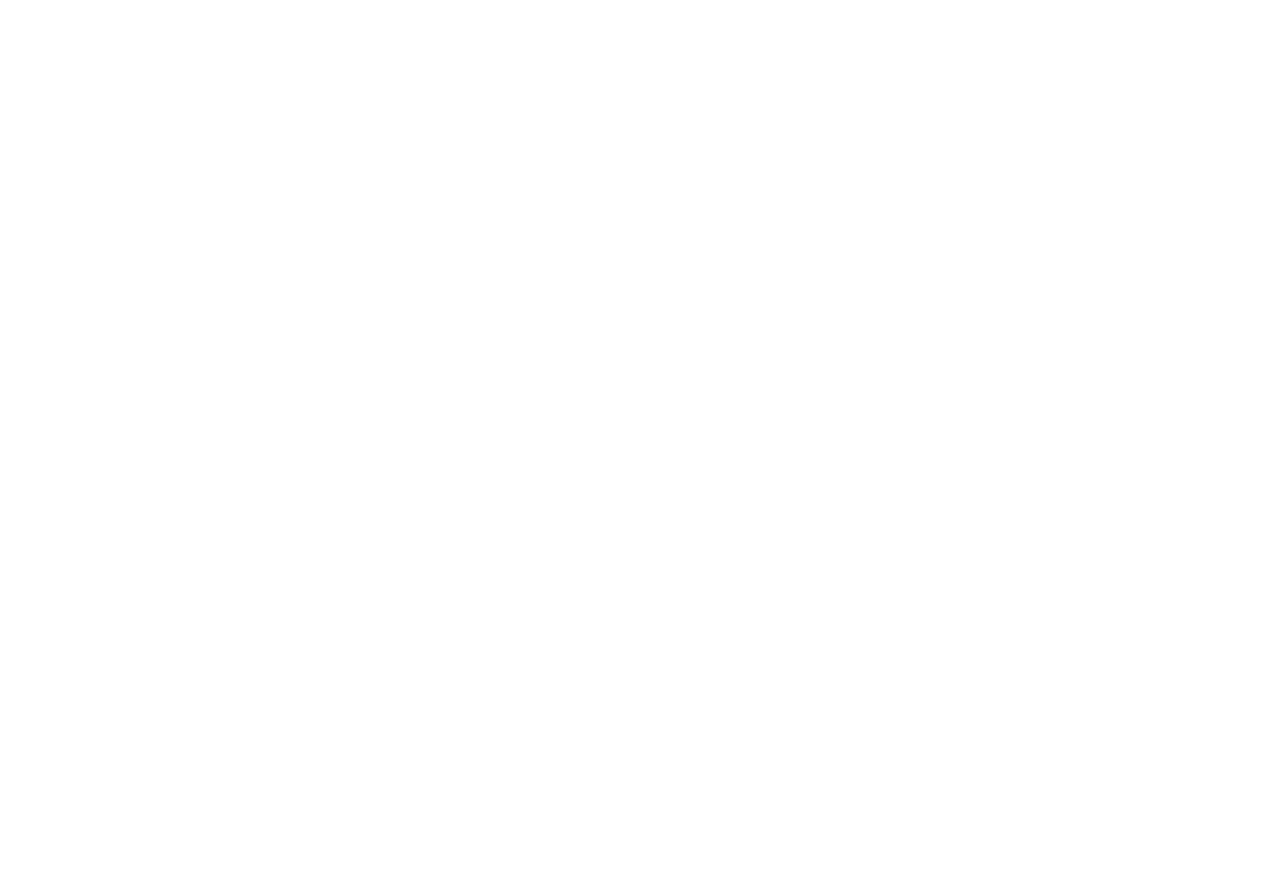
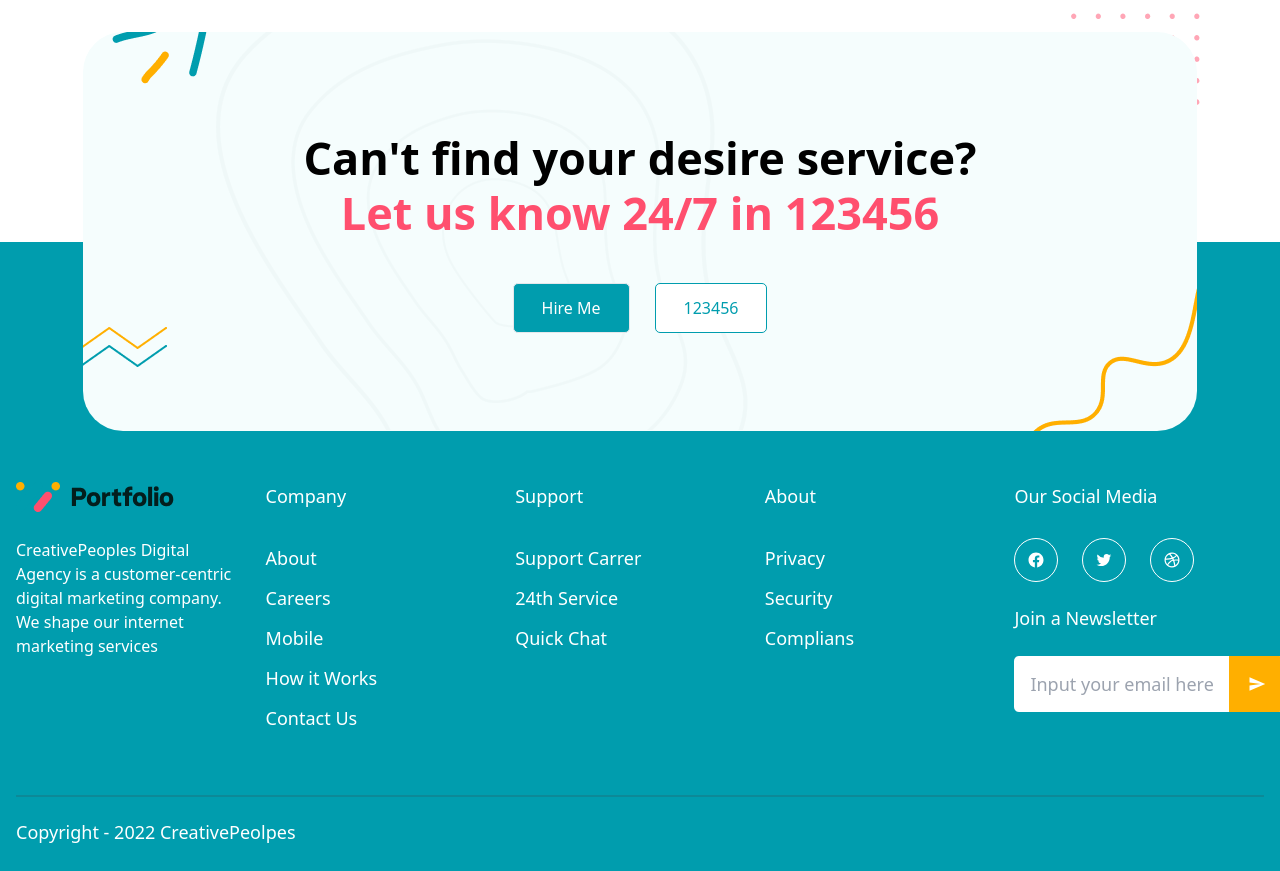
Before and after one commit to jahidhasan136/designer-developer-portfolio, a Next.js app: page / in a window 1280 px wide. Shown: the part 2721-3592 px from the top of the page. Before the commit the page ends 2453 px from the top, so only its background shows below. Built offline with nearby package versions, Linux system fonts and the light colour scheme.

Commit message:
working process and footer section responsive for all device

```diff
--- a/app/component/Footer/Footer.jsx
+++ b/app/component/Footer/Footer.jsx
@@ -11,58 +11,58 @@
 
 const Footer = () => {
     return (
-        <div className='text-white relative mt-[493px]'>
-            <div className='container absolute -top-1/3 left-0 right-0 inline-flex '>
-                    <img className='absolute -z-10 right-20 -top-10' src={bgDot.src} alt="" />
-                <div className='bg-[#F5FDFD] px-[220px] py-[98px] text-center rounded-[40px] mx-auto relative z-10'>
+        <div className='text-white relative mt-[180px] md:mt-[280px] lg:mt-[393px] xl:mt-[493px]'>
+            <div className='container absolute -top-24 lg:-top-1/3 left-0 right-0 inline-flex '>
+                <img className='absolute hidden md:flex -z-10 right-20 -top-10' src={bgDot.src} alt="" />
+                <div className='bg-[#F5FDFD] px-[20px] md:px-[120px] lg:px-[220px] py-[38px] md:py-[78px] lg:py-[98px] text-center rounded-lg md:rounded-[40px] mx-auto relative z-10'>
                     <img className='absolute -z-10 top-0 left-8' src={bgCall.src} alt="" />
                     <img className='absolute -z-10 bottom-0 right-0' src={bgRight.src} alt="" />
                     <img className='absolute -z-10 top-0 left-7' src={topLeft.src} alt="" />
                     <img className='absolute -z-10 bottom-16 left-0' src={bottomLeft.src} alt="" />
-                    <h1 className='text-black text-[45px] font-bold mb-[43px] leading-[55px]'>Can't find your desire service? <br /> <span className='text-[#FF4F6E]'>Let us know 24/7 in 123456</span></h1>
+                    <h1 className='text-black text-lg md:text-2xl lg:text-[32px] xl:text-[45px] font-bold mb-3 md:mb-6 lg:mb-[33px] xl:mb-[43px] lg:leading-[45px] xl:leading-[55px]'>Can't find your desire service? <br /> <span className='text-[#FF4F6E]'>Let us know 24/7 in 123456</span></h1>
                     <div className='flex gap-[25px] justify-center'>
-                        <Link href='/' className='primary-btn'>Hire Me</Link>
-                        <Link href='/' className='bg-white px-7 py-3 border border-[#009DAE] rounded-[5px] text-[#009DAE] hover:text-white hover:bg-[#009DAE] transition-all'>123456</Link>
+                        <Link href='/' className='primary-btn text-sm md:text-base'>Hire Me</Link>
+                        <Link href='/' className='bg-white px-7 py-3 border border-[#009DAE] rounded-[5px] text-[#009DAE] hover:text-white hover:bg-[#009DAE] transition-all text-sm md:text-base'>123456</Link>
                     </div>
                 </div>
             </div>
-            <div className='bg-[#009DAE] pt-[120px]'>
+            <div className='bg-[#009DAE] pt-[120px] md:pt-[220px] lg:pt-[120px]'>
                 <div className='container'>
-                    <div className='flex justify-between pt-[120px]'>
-                        <div className='w-[272px]'>
+                    <div className='grid md:grid-cols-3 lg:grid-cols-4 xl:grid-cols-5 gap-[30px] md:gap-[49px] lg:gap-0 justify-between lg:pt-[120px]'>
+                        <div className='w-[272px] pr-10'>
                             <img className='mb-[26px]' src={logo.src} alt="" />
                             <p className='text-base'>
                                 CreativePeoples Digital Agency is a customer-centric digital marketing company. We shape our internet marketing services
                             </p>
                         </div>
                         <div>
-                            <h5 className='text-lg mb-7'>Company</h5>
-                            <div className='leading-[40px]'>
-                                <p>About</p>
-                                <p>Careers</p>
-                                <p>Mobile</p>
-                                <p>How it Works</p>
-                                <p>Contact Us</p>
+                            <h5 className='text-lg mb-3 lg:mb-5 xl:mb-7'>Company</h5>
+                            <div className='leading-[30px] lg:leading-[35px] xl:leading-[40px] grid'>
+                                <Link href='/'>About</Link>
+                                <Link href='/'>Careers</Link>
+                                <Link href='/'>Mobile</Link>
+                                <Link href='/'>How it Works</Link>
+                                <Link href='/'>Contact Us</Link>
                             </div>
                         </div>
                         <div>
-                            <h5 className='text-lg mb-7'>Support</h5>
-                            <div className='leading-[40px]'>
-                                <p>Support Carrer</p>
-                                <p>24th Service</p>
-                                <p>Quick Chat</p>
+                            <h5 className='text-lg mb-3 lg:mb-5 xl:mb-7'>Support</h5>
+                            <div className='leading-[30px] lg:leading-[35px] xl:leading-[40px] grid'>
+                                <Link href='/'>Support Carrer</Link>
+                                <Link href='/'>24th Service</Link>
+                                <Link href='/'>Quick Chat</Link>
                             </div>
                         </div>
                         <div>
-                            <h5 className='text-lg mb-7'>About</h5>
-                            <div className='leading-[40px]'>
-                                <p>Privacy</p>
-                                <p>Security</p>
-                                <p>Complians</p>
+                            <h5 className='text-lg mb-3 lg:mb-5 xl:mb-7'>About</h5>
+                            <div className='leading-[30px] lg:leading-[35px] xl:leading-[40px] grid'>
+                                <Link href='/'>Privacy</Link>
+                                <Link href='/'>Security</Link>
+                                <Link href='/'>Complians</Link>
                             </div>
                         </div>
                         <div>
-                            <h5 className='text-lg mb-7'>Our Social Media</h5>
+                            <h5 className='text-lg mb-3 lg:mb-5 xl:mb-7'>Our Social Media</h5>
                             <div className='md:flex gap-6 hidden mb-[22px]'>
                                 <div className='bg-circle-footer'>
                                     <BiLogoFacebookCircle></BiLogoFacebookCircle>
@@ -77,7 +77,7 @@
                             <h5 className='mb-[24px]'>Join a Newsletter</h5>
                             <div className='flex items-center relative'>
                                 <input className='w-[296px] h-[56px] rounded-[5px] px-4 pr-[70px] py-[17px] text-black' type="text" placeholder='Input your email here' />
-                                <div className='w-[55px] h-[56px] bg-[#FFAF00] grid items-center rounded-r-[5px] absolute right-0 cursor-pointer'>
+                                <div className='w-[55px] h-[56px] bg-[#FFAF00] grid items-center rounded-r-[5px] absolute right-0 md:-right-20 lg:-right-9 xl:-right-5 2xl:-right-3 cursor-pointer'>
                                     <MdSend className=' mx-auto'></MdSend>
                                 </div>
                             </div>
--- a/app/component/WorkingProcess/WorkingProcess.jsx
+++ b/app/component/WorkingProcess/WorkingProcess.jsx
@@ -10,12 +10,12 @@
         <div className="container mt-[60px] md:mt-[293px] lg:mt-[183px]">
             <div className="text-center">
                 <h6 className="uppercase text-[#FF4F6E] text-xl font-bold mb-5">Working Process</h6>
-                <h1 className="text-[36px] md:text-[46px] lg:text-[56px] font-bold mb-[35px]">My Creative Portfolio</h1>
+                <h1 className="text-[36px] md:text-[46px] lg:text-[56px] font-bold mb-[35px] leading-[45px]">My Creative Portfolio</h1>
                 <div className="flex justify-center gap-[27px] text-base mb-[58px]">
-                    <Link className="text-[#009DAE] underline font-medium" href='/'>All</Link>
-                    <Link className="hover:text-[#009DAE] hover:underline text-[#6D7288]" href='/'>UI Design</Link>
-                    <Link className="hover:text-[#009DAE] hover:underline text-[#6D7288]" href='/'>UX Design</Link>
-                    <Link className="hover:text-[#009DAE] hover:underline text-[#6D7288]" href='/'>Branding Design</Link>
+                    <Link className="text-[#009DAE] underline text-sm md:text-base font-medium" href='/'>All</Link>
+                    <Link className="hover:text-[#009DAE] hover:underline text-[#6D7288] text-sm md:text-base" href='/'>UI Design</Link>
+                    <Link className="hover:text-[#009DAE] hover:underline text-[#6D7288] text-sm md:text-base" href='/'>UX Design</Link>
+                    <Link className="hover:text-[#009DAE] hover:underline text-sm md:text-base text-[#6D7288]" href='/'>Branding Design</Link>
                 </div>
                 <div className="grid md:grid-cols-2 lg:grid-cols-3 gap-[26px] justify-center mb-[70px] relative">
                     <div className="relative bg-white shadow-sm rounded-[10px]">
--- a/app/layout.js
+++ b/app/layout.js
@@ -15,7 +15,7 @@
     <html lang="en" data-theme="light">
       <Header></Header>
       <body>{children}</body>
-      {/* <Footer></Footer> */}
+      <Footer></Footer>
     </html>
   )
 }
```
